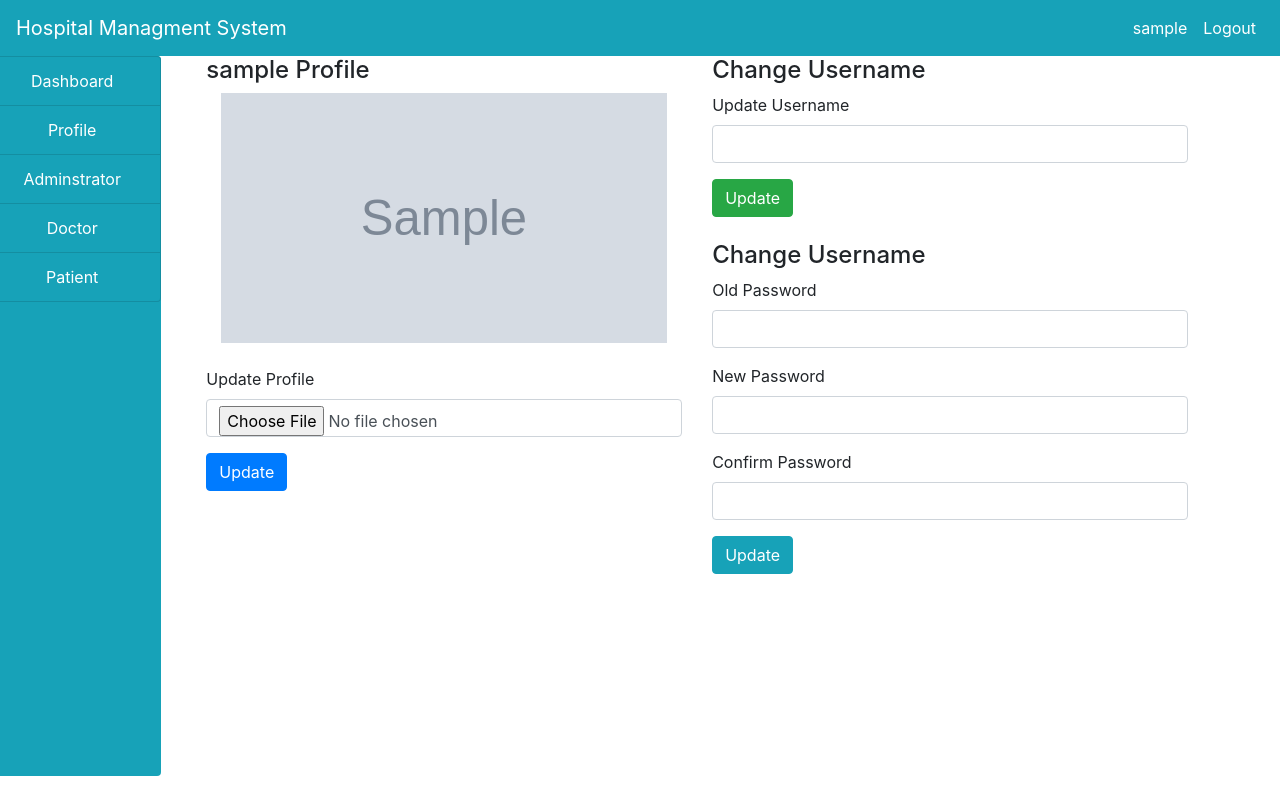
After one commit to itsyahyaa/Hms, a PHP site: page /admin/profile.php in a window 1280 px wide. The commit adds this page. Run offline with PHP 8.4, Linux system fonts and the light colour scheme; the visitor is signed in with stand-in values (Sample User, id 1); tables that the repository leaves empty or names only in its code hold one stand-in row (values such as "Sample post"); grey boxes marked "Sample" are stand-in pictures; some libraries are stand-ins or nearby versions.

Commit message:
Admin profile

```diff
--- /dev/null
+++ b/admin/profile.php
@@ -0,0 +1,106 @@
+<?php
+    session_start();
+    include('../include/header.php');
+    include('../include/connection.php');
+    $ad = $_SESSION['admin'];
+    $query = "SELECT * FROM admin WHERE username = '$ad'";
+    $res = mysqli_query($conn,$query);
+    while($row = mysqli_fetch_array($res)){
+        $username = $row['username'];
+        $profile = $row['images'];
+    }
+
+
+?>
+<!DOCTYPE html>
+<html lang="en">
+<head>
+    <meta charset="UTF-8">
+    <meta http-equiv="X-UA-Compatible" content="IE=edge">
+    <meta name="viewport" content="width=device-width, initial-scale=1.0">
+    <title>Profile</title>
+</head>
+<body>
+    <div class="container-fluid">
+        <div class="col-md-12">
+            <div class="row">
+                <div class="col-md-2" style="margin-left: -47px;"
+                    >
+                <?php
+                    include("sidebar.php");
+                ?>
+                </div>
+                <div class="col-md-10">
+                    <div class="col-md-12">
+                        <div class="row">
+                            <div class="col-md-6">
+                                <h4><?php echo $username ?> Profile</h4>
+                                <form action="functions.php" method="post" enctype="multipart/form-data">
+                                <?php
+                                echo "<img src='img/$profile' class='col-md-12' style='height:250px;'>"
+                                ?>
+                                <br><br>
+                                    <?php if(isset($_GET['error'])) { ?>
+                                    <div class="alert alert-danger" role="alert">
+                                        <?=$_GET['error']?>
+                                    </div>
+                                    <?php } ?>
+                                <div class="form-group">
+                                    <label for="">Update Profile</label>
+                                    <input type="file" class="form-control"  name="img">
+                                </div>
+
+                                <input type="submit" name="update" value="Update" class=" btn btn-primary">
+
+                            </form>
+                            </div>
+                            <div class="col-md-6">
+                            <h4>Change Username</h4>
+                                <form action="functions.php" method="post" enctype="multipart/form-data">
+                                <?php if(isset($_GET['error'])) { ?>
+                                <div class="alert alert-danger" role="alert">
+                                    <?=$_GET['error']?>
+                                </div>
+                                <?php } ?>
+                                <div class="form-group">
+                                    <label for="">Update Username</label>
+                                    <input type="text" class="form-control"  name="username">
+                                </div>
+
+                                <input type="submit" name="update_username" value="Update" class=" btn btn-success">
+
+                            </form>
+                            <br>
+                            <h4>Change Username</h4>
+                                <form action="functions.php" method="post" enctype="multipart/form-data">
+                                <?php if(isset($_GET['error'])) { ?>
+                                <div class="alert alert-danger" role="alert">
+                                    <?=$_GET['error']?>
+                                </div>
+                                <?php } ?>
+                                <div class="form-group">
+                                    <label for="">Old Password</label>
+                                    <input type="password" class="form-control"  name="old_pass">
+                                </div>
+                                <div class="form-group">
+                                    <label for="">New Password</label>
+                                    <input type="password" class="form-control"  name="new_pass">
+                                </div>
+                                <div class="form-group">
+                                    <label for="">Confirm Password</label>
+                                    <input type="password" class="form-control"  name="con_pass">
+                                </div>
+
+                                <input type="submit" name="update_password" value="Update" class=" btn btn-info">
+
+                            </form>
+                            </div>
+                        </div>
+                    </div>
+
+                </div>
+            </div>
+        </div>
+    </div>
+</body>
+</html>
--- a/admin/sidebar.php
+++ b/admin/sidebar.php
@@ -13,6 +13,8 @@
     <div class="list-group bg-info" style="height:90vh;">
         <a href="index.php" class="list-group-item list-group-item-action bg-info text-center text-white">Dashboard</a>
 
+        <a href="profile.php" class="list-group-item list-group-item-action bg-info text-center text-white">Profile</a>
+
         <a href="admin.php" class="list-group-item list-group-item-action bg-info text-center text-white">Adminstrator</a>
 
         <a href="" class="list-group-item list-group-item-action bg-info text-center text-white">Doctor</a>
--- a/adminlogin.php
+++ b/adminlogin.php
@@ -17,7 +17,7 @@ include ('include/header.php');
             <div class="row">
                 <div class="col-md-3"></div>
                 <div class="col-md-6 jumbotron">
-                    <form action="include/adminlogin.php" method="POST" class="my-2">
+                    <form action="include/functions.php" method="POST" class="my-2">
                         <h1 class="text-center p-3">Login</h1>
                         <?php if(isset($_GET['error'])) { ?>
                         <div class="alert alert-danger" role="alert">
```
Also changed, not shown: admin/admin.php (+10 -18 lines), admin/functions.php (added, +120 -0 lines), admin/index.php (+5 -6 lines), include/functions.php (renamed from include/adminlogin.php, +0 -47 lines), admin/img/3.jpg (added), admin/img/88.jpg (added), admin/img/admin.jpg (added), admin/img/duvet-removebg-preview.png (added), admin/img/logo.png (added).
